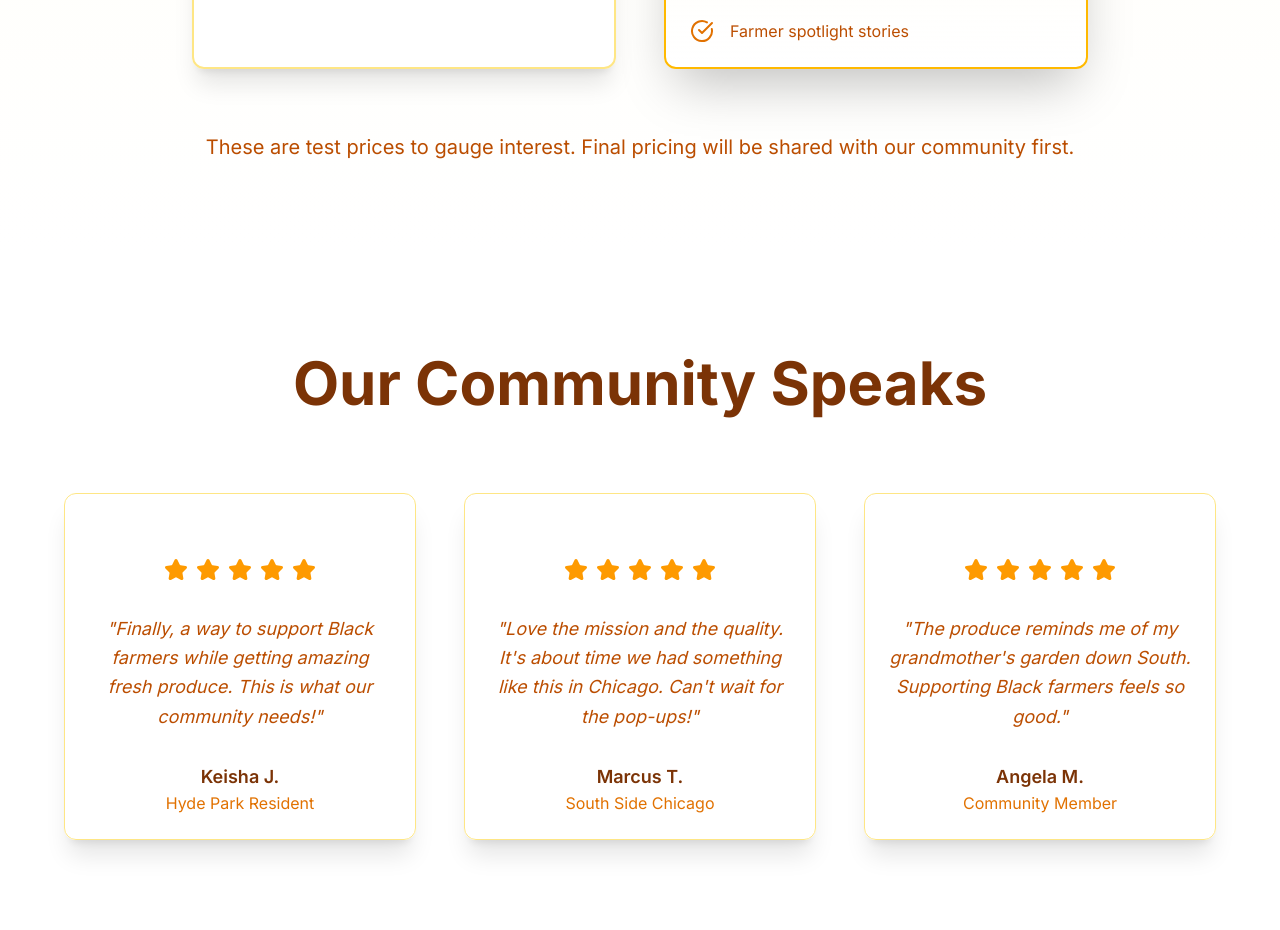
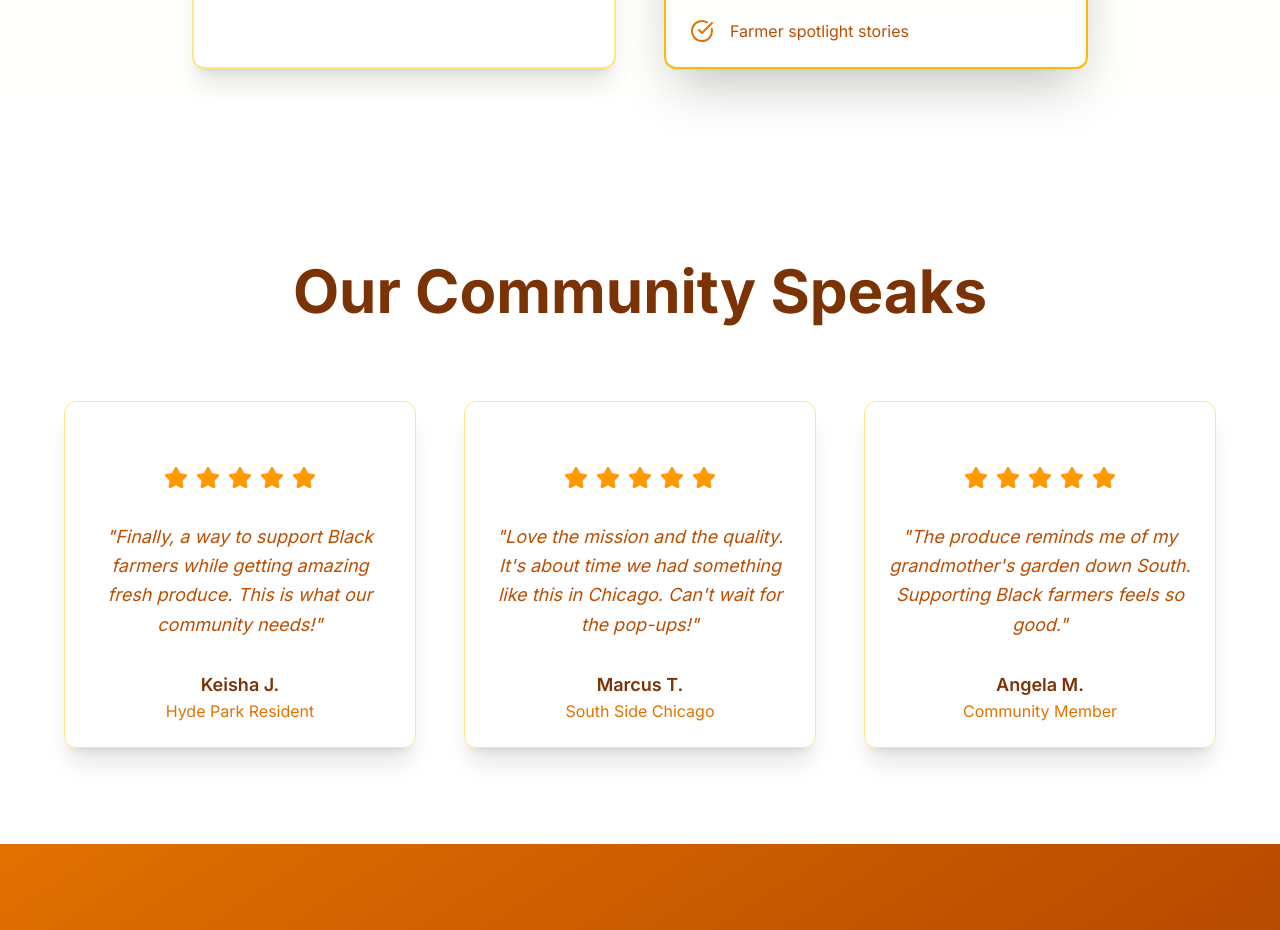
Before and after one commit to Aivydb21/Uncle_mays, a Next.js app: page / in a window 1280 px wide. Shown: the part 4141-5071 px from the top of the page. Built offline with nearby package versions, Linux system fonts and the light colour scheme; no server answers.

Commit message:
🗑️ Remove pricing disclaimer text

```diff
--- a/app/page.tsx
+++ b/app/page.tsx
@@ -352,9 +352,7 @@ export default function ProduceBoxDemandTesting() {
               </CardContent>
             </Card>
           </div>
-          <p className="text-amber-700 mt-12 sm:mt-16 text-lg sm:text-xl px-4">
-            These are test prices to gauge interest. Final pricing will be shared with our community first.
-          </p>
+
         </div>
       </section>
 
```
